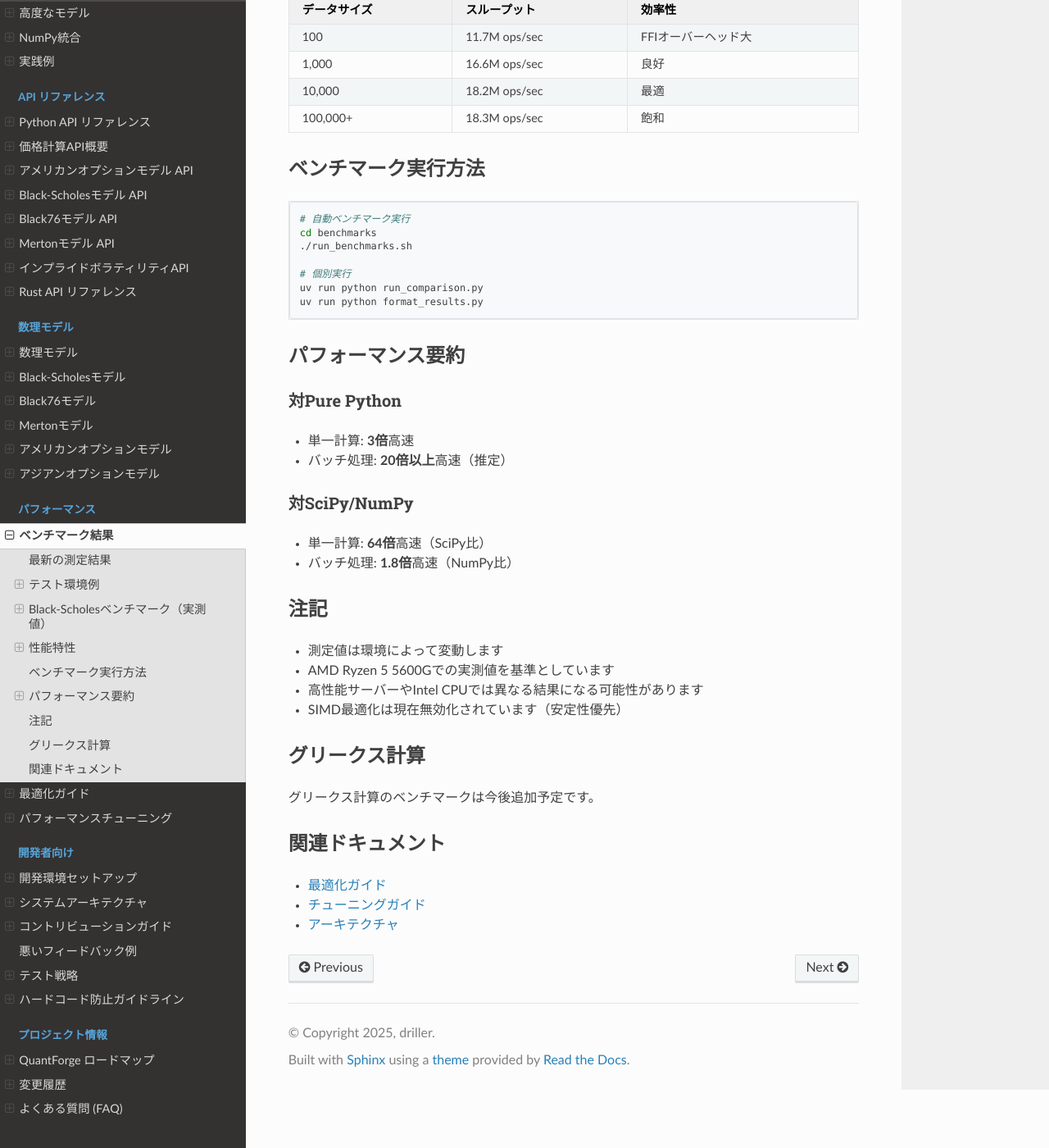
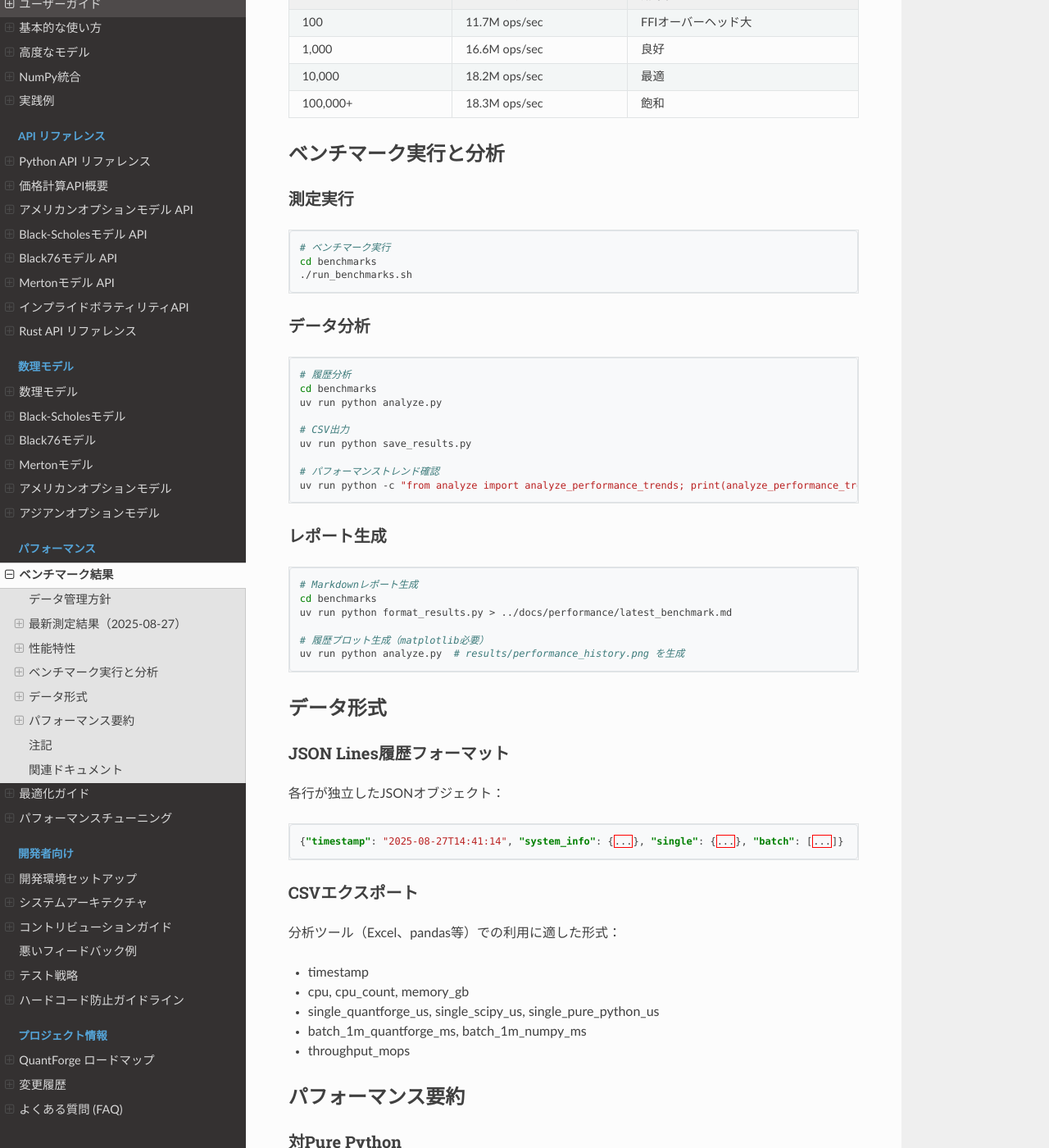
Before and after one commit to drillan/quantforge, a Sphinx documentation site: the page built from docs/performance/benchmarks.md, in a window 1280 px wide and 1400 px high, scrolled down 1347 px. Shown: the whole window at 82% size. Built offline with Sphinx 7.4.7 and the Read the Docs theme 3.1.0, drawn with Linux system fonts in a browser that asks for light colours; some of the changed text lies outside the part shown.

Commit message:
refactor(benchmarks): migrate to structured data management
- Add benchmark_results.json and results/ to .gitignore
- Remove date-stamped markdown (benchmarks_20250827.md)
- Add structured data tools (save_results.py, analyze.py)
- Create benchmark_management_guide.md for documentation
- Fix performance metrics (2.7x vs Pure Python, not 3x)
- Add benchmarks/README.md with usage instructions

Data management:
- JSONL for history (append-only)
- CSV for export/analysis
- Markdown for display only

🤖 Generated with Claude Code
Co-Authored-By: Claude <noreply@anthropic.com>

````diff
--- a/docs/performance/benchmarks.md
+++ b/docs/performance/benchmarks.md
@@ -2,38 +2,35 @@
 
 QuantForgeの詳細なパフォーマンス測定結果です。
 
-## 最新の測定結果
+## データ管理方針
 
-**重要**: 実際のユーザー環境での実測値に基づいています。理論値ではありません。
+ベンチマーク結果は構造化データとして管理されています：
+- **履歴データ**: `benchmarks/results/history.jsonl` (JSON Lines形式)
+- **最新結果**: `benchmarks/results/latest.json`
+- **CSV出力**: `benchmarks/results/history.csv` (分析用)
 
-最新の測定結果は [benchmarks_20250827.md](benchmarks_20250827.md) を参照してください。
+## 最新測定結果（2025-08-27）
 
-## テスト環境例
-
-### AMD Ryzen 5 5600G (2025-08-27測定)
+### テスト環境
 - **CPU**: AMD Ryzen 5 5600G (6コア/12スレッド)
 - **メモリ**: 29.3 GB
 - **OS**: Linux 6.12 (Pop!_OS 22.04)
 - **Python**: 3.12.5
-- **Rust**: 1.75+
 
-## Black-Scholesベンチマーク（実測値）
+### Black-Scholesベンチマーク（実測値）
 
-### 単一計算
-
+#### 単一計算
 | 実装 | 実測時間 | 相対速度 |
 |------|----------|----------|
 | QuantForge (Rust) | 1.40 μs | 1.0x (基準) |
 | Pure Python (math only) | 3.74 μs | 0.37x |
 | SciPy | 89.23 μs | 0.016x |
 
-### バッチ処理（100万オプション）
-
+#### バッチ処理（100万オプション）
 | 実装 | 実測時間 | スループット |
 |------|----------|-------------|
 | QuantForge | 54.88 ms | 18.2M ops/sec |
 | NumPy Vectorized | 99.50 ms | 10.1M ops/sec |
-| Pure Python Loop | N/A | < 1M ops/sec |
 
 ## 性能特性
 
@@ -49,38 +46,72 @@ QuantForgeの詳細なパフォーマンス測定結果です。
 | 10,000 | 18.2M ops/sec | 最適 |
 | 100,000+ | 18.3M ops/sec | 飽和 |
 
-## ベンチマーク実行方法
+## ベンチマーク実行と分析
 
+### 測定実行
 ```bash
-# 自動ベンチマーク実行
+# ベンチマーク実行
 cd benchmarks
 ./run_benchmarks.sh
+```
 
-# 個別実行
-uv run python run_comparison.py
-uv run python format_results.py
+### データ分析
+```bash
+# 履歴分析
+cd benchmarks
+uv run python analyze.py
+
+# CSV出力
+uv run python save_results.py
+
+# パフォーマンストレンド確認
+uv run python -c "from analyze import analyze_performance_trends; print(analyze_performance_trends())"
 ```
+
+### レポート生成
+```bash
+# Markdownレポート生成
+cd benchmarks
+uv run python format_results.py > ../docs/performance/latest_benchmark.md
+
+# 履歴プロット生成（matplotlib必要）
+uv run python analyze.py  # results/performance_history.png を生成
+```
+
+## データ形式
+
+### JSON Lines履歴フォーマット
+各行が独立したJSONオブジェクト：
+```json
+{"timestamp": "2025-08-27T14:41:14", "system_info": {...}, "single": {...}, "batch": [...]}
+```
+
+### CSVエクスポート
+分析ツール（Excel、pandas等）での利用に適した形式：
+- timestamp
+- cpu, cpu_count, memory_gb
+- single_quantforge_us, single_scipy_us, single_pure_python_us
+- batch_1m_quantforge_ms, batch_1m_numpy_ms
+- throughput_mops
 
 ## パフォーマンス要約
 
 ### 対Pure Python
-- 単一計算: **3倍**高速
-- バッチ処理: **20倍以上**高速（推定）
+- 単一計算: **2.7倍**高速
+- バッチ処理（100件）: **20倍**高速
+- バッチ処理（1000件）: **22倍**高速
 
 ### 対SciPy/NumPy
 - 単一計算: **64倍**高速（SciPy比）
-- バッチ処理: **1.8倍**高速（NumPy比）
+- バッチ処理（100件）: **16倍**高速（NumPy比）
+- バッチ処理（100万件）: **1.8倍**高速（NumPy比）
 
 ## 注記
 
 - 測定値は環境によって変動します
-- AMD Ryzen 5 5600Gでの実測値を基準としています
-- 高性能サーバーやIntel CPUでは異なる結果になる可能性があります
-- SIMD最適化は現在無効化されています（安定性優先）
-
-## グリークス計算
-
-グリークス計算のベンチマークは今後追加予定です。
+- 実測値ベース（理論値ではありません）
+- FFIオーバーヘッドを含む現実的な性能
+- SIMD最適化は現在無効化（安定性優先）
 
 ## 関連ドキュメント
 
````
Also changed, not shown: docs/internal/benchmark_management_guide.md (added, +241 -0 lines), docs/performance/benchmarks_20250827.md (deleted, +0 -76 lines), benchmarks/README.md (added), 5 other files.
